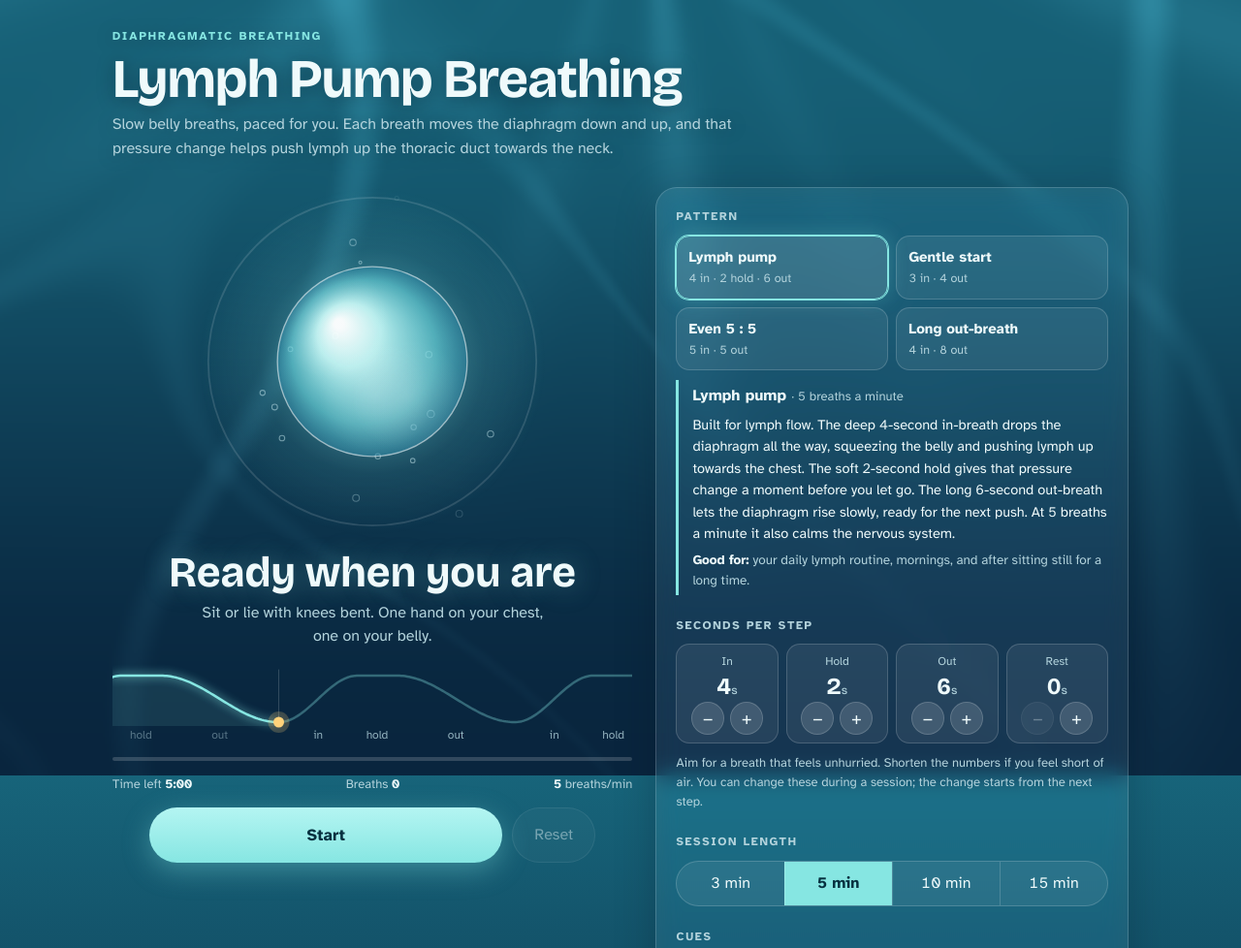
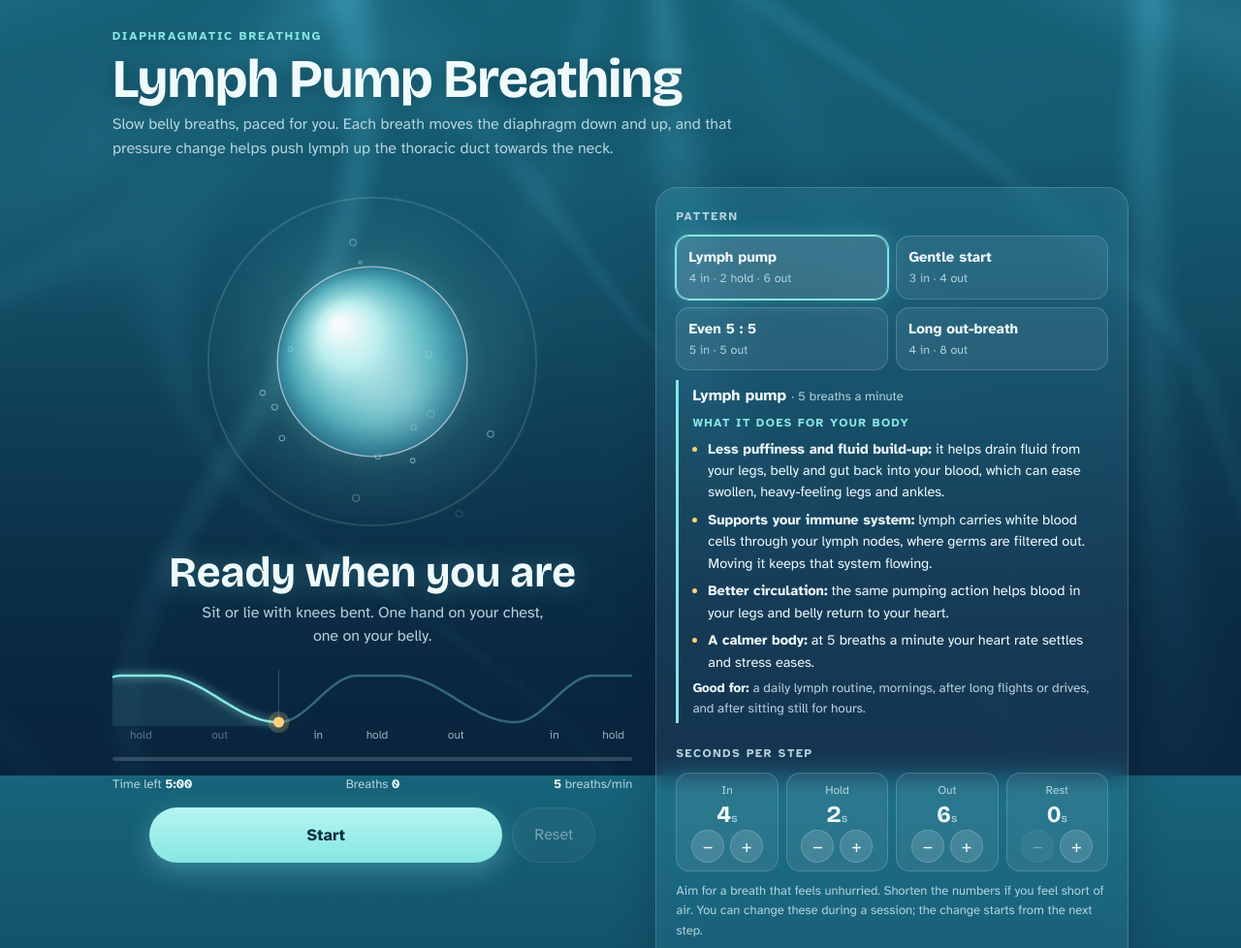
Before and after one commit to Andynic01/lymph-pump-breathing, a plain HTML site: page index.html in a window 1280 px wide. Shown: the top 978 px of the page at 97% size. Drawn offline with nearby package versions, Linux system fonts and the light colour scheme; animation ran at ten frames a second.

Commit message:
Pattern notes: list the body benefits of each pattern
Co-Authored-By: Claude Opus 5.5 <noreply@anthropic.com>

```diff
--- a/index.html
+++ b/index.html
@@ -90,6 +90,9 @@ button:focus-visible, input:focus-visible + span, .chip:focus-visible { outline:
 .about h3 { margin: 0; font-size: 16px; }
 .about h3 small { font-weight: 400; color: var(--muted); font-size: 13px; font-variant-numeric: tabular-nums; }
 .about p { margin: 0; font-size: 14.5px; }
+.about .lead { font-size: 12px; letter-spacing: .12em; text-transform: uppercase; color: var(--accent); font-weight: 700; }
+.about ul { margin: 0; padding-left: 1.1em; display: grid; gap: 6px; font-size: 14.5px; }
+.about li::marker { color: var(--lymph); }
 .about .for { color: var(--muted); font-size: 13.5px; }
 .about .for b { color: var(--ink); }
 .chip:disabled { opacity: .55; cursor: default; }
@@ -264,7 +267,7 @@ body.focus .orbwrap { max-width: min(460px, 54vh); }
       <h2 id="inside-h">Inside you, right now</h2>
       <p>This moves in time with the orb. As you breathe in, your <span class="term">diaphragm</span> (the band under the lungs) flattens and drops. Pressure in your belly rises and pressure in your chest falls.</p>
       <p>That squeeze pushes lymph, the golden dots, out of the <span class="term">cisterna chyli</span> in your belly and up the <span class="term">thoracic duct</span>. At the base of your neck it empties into a vein and rejoins your blood.</p>
-      <p class="small">The dots speed up whenever the diaphragm moves. That is the pump this app is named after.</p>
+      <p><b>What this means for you:</b> moving lymph carries extra fluid and waste away from your tissues and through your lymph nodes, where your immune system filters out germs. When lymph slows down, for example after long hours sitting, fluid can pool and leave you puffy, with heavy legs. Every deep breath gives it a push.</p>
     </div>
   </section>
 
@@ -333,16 +336,32 @@ body.focus .orbwrap { max-width: min(460px, 54vh); }
     { key: 'rest', label: 'Rest', min: 0, max: 7 },
   ];
   const LENGTHS = [3, 5, 10, 15];
-  // what each pattern does for the body, shown under the pattern buttons
+  // what each pattern does for the body, shown under the pattern buttons: [benefit, why] pairs, then who it suits
   const ABOUT = {
-    pump: ['Built for lymph flow. The deep 4-second in-breath drops the diaphragm all the way, squeezing the belly and pushing lymph up towards the chest. The soft 2-second hold gives that pressure change a moment before you let go. The long 6-second out-breath lets the diaphragm rise slowly, ready for the next push. At 5 breaths a minute it also calms the nervous system.',
-           'your daily lymph routine, mornings, and after sitting still for a long time.'],
-    gentle: ['Shorter, easier breaths. It still uses the belly and still has a longer out-breath, which tips the body towards calm, but it asks much less of your lungs. Move up to Lymph pump once this feels easy.',
-             'learning the technique, tired or unwell days, and anyone who gets light-headed or short of breath.'],
-    even: ['Equal in and out at 6 breaths a minute, often called resonance or coherent breathing. At about this rate the rhythms of your heart and blood pressure line up with your breath. That gives the biggest healthy swing in heart rate, a sign of a relaxed nervous system. Heart-rate biofeedback studies use this rate.',
-           'steady calm, focus, and settling yourself before something stressful.'],
-    longout: ['The out-breath is twice as long as the in-breath. Your heart naturally slows on every out-breath, so stretching it out leans hardest towards "rest and digest". If 8 seconds feels like a strain, use 3 in and 6 out.',
-              'winding down in the evening, before sleep, and anxious moments.'],
+    pump: [[
+      ['Less puffiness and fluid build-up', 'it helps drain fluid from your legs, belly and gut back into your blood, which can ease swollen, heavy-feeling legs and ankles.'],
+      ['Supports your immune system', 'lymph carries white blood cells through your lymph nodes, where germs are filtered out. Moving it keeps that system flowing.'],
+      ['Better circulation', 'the same pumping action helps blood in your legs and belly return to your heart.'],
+      ['A calmer body', 'at 5 breaths a minute your heart rate settles and stress eases.'],
+    ], 'a daily lymph routine, mornings, after long flights or drives, and after sitting still for hours.'],
+    gentle: [[
+      ['Calm without strain', 'it slows your heart and settles your nerves while asking very little of your lungs.'],
+      ['More oxygen from each breath', 'belly breathing fills the bottom of your lungs, the part with the most blood flowing through it, so each breath does more work.'],
+      ['Eases breathlessness and anxiety', 'slow, easy breaths stop the quick, shallow chest breathing that makes both worse.'],
+      ['Still moves lymph', 'a gentle version of the pump, so you get some of the drainage benefit.'],
+    ], 'learning the technique, tired or unwell days, older people, and anyone who gets light-headed. Move up to Lymph pump once it feels easy.'],
+    even: [[
+      ['Lower stress', 'this is the rate at which your heart and breath fall into step, which switches on your body\'s calming system most strongly.'],
+      ['Healthier blood pressure', 'practised daily for a few weeks, it can bring blood pressure down by a few points.'],
+      ['A stronger, steadier heart rhythm', 'it raises heart rate variability, a sign of a healthy, resilient heart and nervous system.'],
+      ['Clearer focus', 'a calmer body makes it easier to think straight and keep your emotions steady.'],
+    ], 'everyday calm, focus, and settling yourself before something stressful.'],
+    longout: [[
+      ['Slows your heart fastest', 'your heart slows on every out-breath, so a long one calms you quicker than any other pattern here.'],
+      ['Better sleep', 'it quietens a busy mind and relaxes the body, so you drift off more easily.'],
+      ['Eases anxiety and panic', 'a long, slow out-breath tells your body the danger has passed.'],
+      ['Helps digestion', 'it switches your body into "rest and digest" mode, when your gut works best.'],
+    ], 'winding down in the evening, in bed before sleep, and anxious moments. If 8 seconds is a strain, use 3 in and 6 out.'],
   };
   const WORDS = {
     inh:  ['Breathe in',  'Through the nose. Belly rises, chest stays still.'],
@@ -428,7 +447,7 @@ body.focus .orbwrap { max-width: min(460px, 54vh); }
     const rate = (Number.isInteger(bpm) ? bpm : bpm.toFixed(1)) + ' breaths a minute';
     const pr = PRESETS[S.preset], ab = ABOUT[S.preset];
     $('about').innerHTML = pr
-      ? `<h3>${pr.name} <small>· ${rate}</small></h3><p>${ab[0]}</p><p class="for"><b>Good for:</b> ${ab[1]}</p>`
+      ? `<h3>${pr.name} <small>· ${rate}</small></h3><p class="lead">What it does for your body</p><ul>${ab[0].map(([t, w]) => `<li><b>${t}:</b> ${w}</li>`).join('')}</ul><p class="for"><b>Good for:</b> ${ab[1]}</p>`
       : `<h3>Your own pattern <small>· ${S.inh} in${S.hold ? ' · ' + S.hold + ' hold' : ''} · ${S.exh} out${S.rest ? ' · ' + S.rest + ' rest' : ''} · ${rate}</small></h3><p>Keep every step comfortable. Around 5 or 6 breaths a minute, with an out-breath at least as long as the in-breath, gives the calming and lymph-moving effects. If you feel light-headed, shorten the steps.</p>`;
     $('bpm').textContent = Number.isInteger(bpm) ? bpm : bpm.toFixed(1);
     if (!started) { $('left').textContent = fmt(S.mins * 60000); $('breaths').textContent = '0'; $('bar').style.width = '0'; }
--- a/sw.js
+++ b/sw.js
@@ -1,5 +1,5 @@
 /* Lymph Pump Breathing: offline support. Built by build.py; version changes with the content. */
-const CACHE = "lymphbreath-0242cd7693", FONTS = "lymphbreath-fonts";
+const CACHE = "lymphbreath-6097299469", FONTS = "lymphbreath-fonts";
 const SHELL = ["./", "index.html", "manifest.webmanifest", "icons/apple-touch-icon.png", "icons/icon-192.png", "icons/icon-512.png", "icons/icon-maskable-512.png"];
 self.addEventListener("install", e => { e.waitUntil(caches.open(CACHE).then(c => c.addAll(SHELL)).then(() => self.skipWaiting())); });
 self.addEventListener("activate", e => {
```
